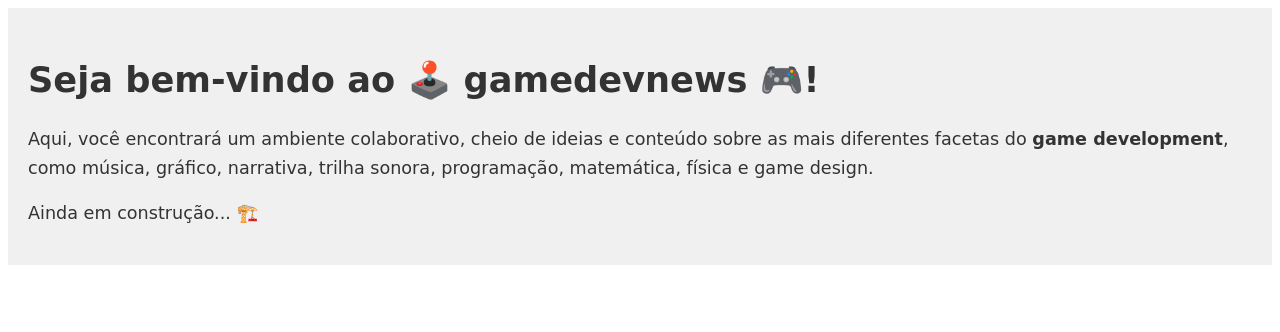
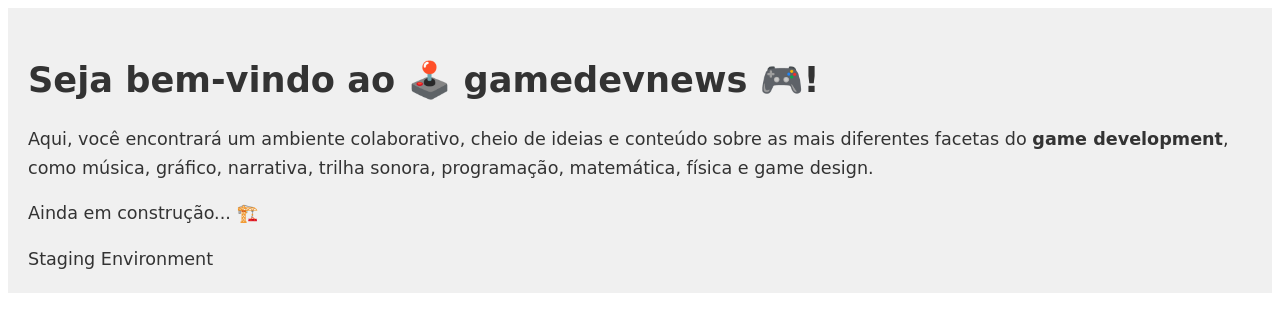
Before and after one commit to pedroqcastro/clone-tabnews, a Next.js app: page / in a window 1280 px wide. Shown: the top 332 px of the page. Built offline with nearby package versions, Linux system fonts and the light colour scheme.

Commit message:
adds `staging environment` message

```diff
--- a/pages/index.js
+++ b/pages/index.js
@@ -23,6 +23,7 @@ function Home() {
         trilha sonora, programação, matemática, física e game design.
       </p>
       <p>Ainda em construção... 🏗️</p>
+      <footer>Staging Environment</footer>
     </div>
   );
 }
```
